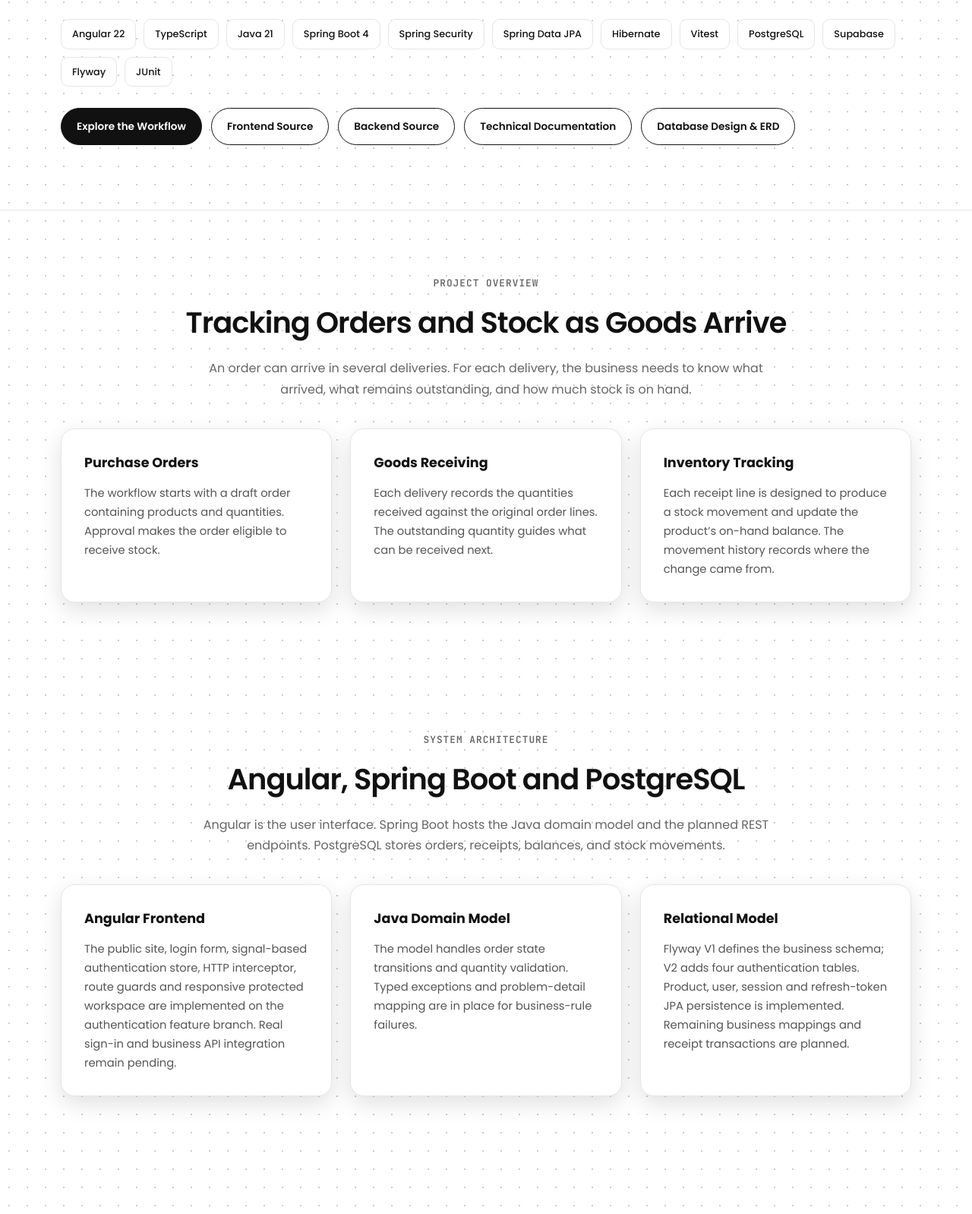
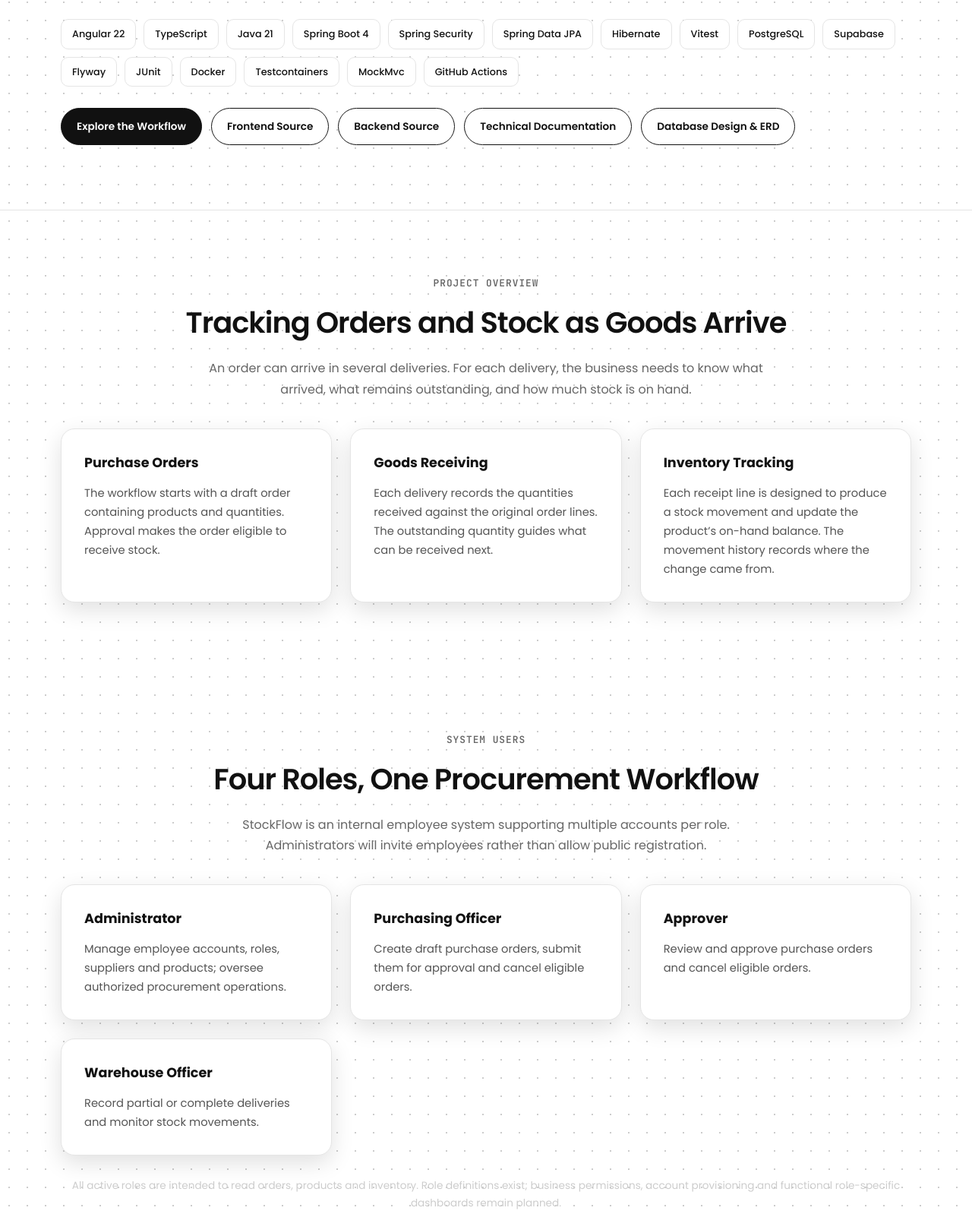
Before and after one commit to AriesMaster/hmtl-css-javascript-portfolio, a plain HTML site: page stockflow.html in a window 1280 px wide. Shown: the part 489-2087 px from the top of the page at 76% size. Drawn offline with Linux system fonts and the light colour scheme.

Commit message:
Add four StockFlow user roles and update verified engineering progress

```diff
--- a/stockflow.html
+++ b/stockflow.html
@@ -28,6 +28,7 @@
         <a href="index.html#projects">Portfolio</a>
         <a href="#overview">Overview</a>
         <a href="#architecture">Architecture</a>
+        <a href="#roles">User Roles</a>
         <a href="#workflow">Workflow</a>
         <a href="#security">Security</a>
         <a href="#testing">Testing</a>
@@ -62,6 +63,10 @@
           <span class="tag">Supabase</span>
           <span class="tag">Flyway</span>
           <span class="tag">JUnit</span>
+          <span class="tag">Docker</span>
+          <span class="tag">Testcontainers</span>
+          <span class="tag">MockMvc</span>
+          <span class="tag">GitHub Actions</span>
         </div>
         <div class="actions">
           <a class="btn btn-primary" href="#workflow">Explore the Workflow</a>
@@ -97,12 +102,29 @@
       </div>
     </section>
 
-    <section class="section section-alt" id="architecture">
+    <section class="section section-alt" id="roles">
+      <div class="container">
+        <div class="section-heading">
+          <p class="eyebrow mono">System Users</p>
+          <h2>Four Roles, One Procurement Workflow</h2>
+          <p>StockFlow is an internal employee system supporting multiple accounts per role. Administrators will invite employees rather than allow public registration.</p>
+        </div>
+        <div class="grid">
+          <article class="card"><h3>Administrator</h3><p>Manage employee accounts, roles, suppliers and products; oversee authorized procurement operations.</p></article>
+          <article class="card"><h3>Purchasing Officer</h3><p>Create draft purchase orders, submit them for approval and cancel eligible orders.</p></article>
+          <article class="card"><h3>Approver</h3><p>Review and approve purchase orders and cancel eligible orders.</p></article>
+          <article class="card"><h3>Warehouse Officer</h3><p>Record partial or complete deliveries and monitor stock movements.</p></article>
+        </div>
+        <p class="architecture-note">All active roles are intended to read orders, products and inventory. Role definitions exist; business permissions, account provisioning and functional role-specific dashboards remain planned.</p>
+      </div>
+    </section>
+
+    <section class="section" id="architecture">
       <div class="container">
         <div class="section-heading">
           <p class="eyebrow mono">System Architecture</p>
           <h2>Angular, Spring Boot and PostgreSQL</h2>
-          <p>Angular is the user interface. Spring Boot hosts the Java domain model and the planned REST endpoints. PostgreSQL stores orders, receipts, balances, and stock movements.</p>
+          <p>Angular is the user interface. Spring Boot hosts the Java domain model and authentication REST endpoints and planned business endpoints. PostgreSQL stores orders, receipts, balances, and stock movements.</p>
         </div>
         <div class="grid">
           <article class="card">
@@ -151,11 +173,11 @@
 
     <section class="section" id="security">
       <div class="container">
-        <div class="section-heading"><p class="eyebrow mono">Engineering Decisions</p><h2>Security by Design</h2><p>Authentication foundations are implemented on feature branches; HTTP integration and production hardening remain in progress.</p></div>
+        <div class="section-heading"><p class="eyebrow mono">Engineering Decisions</p><h2>Security by Design</h2><p>Authentication foundations are implemented on feature branches; Backend login, refresh, CSRF and current-user endpoints are verified; logout verification, browser integration and production hardening remain in progress.</p></div>
         <div class="grid">
           <article class="card"><h3>Spring Security &amp; Argon2id</h3><p>Database-backed credential verification uses salted Argon2id hashes rather than plaintext or reversible encryption. Four roles model administration, purchasing, approval and warehouse responsibilities.</p></article>
-          <article class="card"><h3>JWT &amp; Session Lifecycle</h3><p>Signed 15-minute access tokens, seven-day sessions and SHA-256 refresh-token digests. Transactional rotation uses a pessimistic session lock and revokes a session on detected reuse. PostgreSQL concurrency verification is pending.</p></article>
-          <article class="card"><h3>Angular Security Boundary</h3><p>Signals keep access tokens in memory. The interceptor restricts token attachment to relative API paths; guards control navigation. Server-side authorization, HttpOnly refresh cookies and CSRF integration remain pending.</p></article>
+          <article class="card"><h3>JWT &amp; Session Lifecycle</h3><p>Signed 15-minute access tokens, seven-day sessions and SHA-256 refresh-token digests. Transactional rotation uses a pessimistic session lock and revokes a session on detected reuse. PostgreSQL concurrency tests verify refresh rotation and replay handling.</p></article>
+          <article class="card"><h3>Angular Security Boundary</h3><p>Signals keep access tokens in memory. The interceptor restricts token attachment to relative API paths; guards control navigation. Backend JWT session validation, HttpOnly refresh cookies and CSRF are verified; business authorization and browser integration remain pending.</p></article>
         </div>
         <div class="architecture" style="margin-top:28px">
           <div class="architecture-flow"><div class="architecture-node"><strong>Angular</strong><small>Reactive forms · Signals · Guards</small></div><span class="architecture-arrow" aria-hidden="true">→</span><div class="architecture-node"><strong>Spring Boot</strong><small>Security · Domain services · REST boundary</small></div><span class="architecture-arrow" aria-hidden="true">→</span><div class="architecture-node"><strong>PostgreSQL</strong><small>JPA · Hibernate · Flyway</small></div></div>
@@ -170,12 +192,12 @@
         <div class="section-heading">
           <p class="eyebrow mono">Testing and Verification</p>
           <h2>Domain Rules and Database Setup</h2>
-          <p>On 26 November 2026, a local Windows Maven build reported 38 tests passed with zero failures, errors or skips, and reached JAR packaging. On 25 November, the Angular production build succeeded and 20 Vitest tests passed on the authentication feature branch. Both Flyway migrations and the Hibernate schema were validated against development PostgreSQL.</p>
+          <p>On 26 November 2026, a local Windows Maven build reported 54 tests passed with zero failures, errors or skips, and reached JAR packaging. On 25 November, the Angular production build succeeded and 20 Vitest tests passed on the authentication feature branch. Both Flyway migrations and the Hibernate schema were validated against development PostgreSQL.</p>
         </div>
         <div class="grid">
           <article class="card">
             <h3>Verified Automated Tests</h3><p>JUnit covers domain rules, password hashing, credential verification, JWT validation and session primitives. Vitest covers authentication state, interceptor behavior and guards.</p></article><article class="card"><h3>Persistence and API Tests</h3>
-            <p>Planned tests cover persisted quantities, invalid receipts, rollback, duplicate requests, and concurrent delivery updates.</p>
+            <p>Docker-backed PostgreSQL integration tests and MockMvc verify authentication, CSRF, cookies, token rotation and session validation. Business receipt transaction tests remain planned.</p>
           </article>
           <article class="card">
             <h3>End-to-End Verification</h3>
@@ -213,7 +235,7 @@
         </div>
         <div class="grid">
           <article class="card">
-            <h3>Implemented Foundations</h3><p>Domain rules, two database migrations, authentication services, login UI, protected workspace and 51 locally passing tests across both repositories.</p></article><article class="card"><h3>Next: Authentication Integration</h3><p>PostgreSQL transaction tests, live session checks, login and refresh endpoints, secure cookies, CSRF and administrator provisioning.</p></article><article class="card"><h3>Planned: Persistence and Transactions</h3>
+            <h3>Implemented Foundations</h3><p>Domain rules, two database migrations, authentication services, login UI, protected workspace and 74 locally passing tests across both repositories.</p></article><article class="card"><h3>Next: Authentication Integration</h3><p>Verify logout, provision administrator accounts, connect Angular sign-in and enforce business permissions.</p></article><article class="card"><h3>Planned: Persistence and Transactions</h3>
             <p>Implement JPA mappings and repositories, then build transactional receipt processing with idempotent retries.</p>
           </article>
           <article class="card">
```
